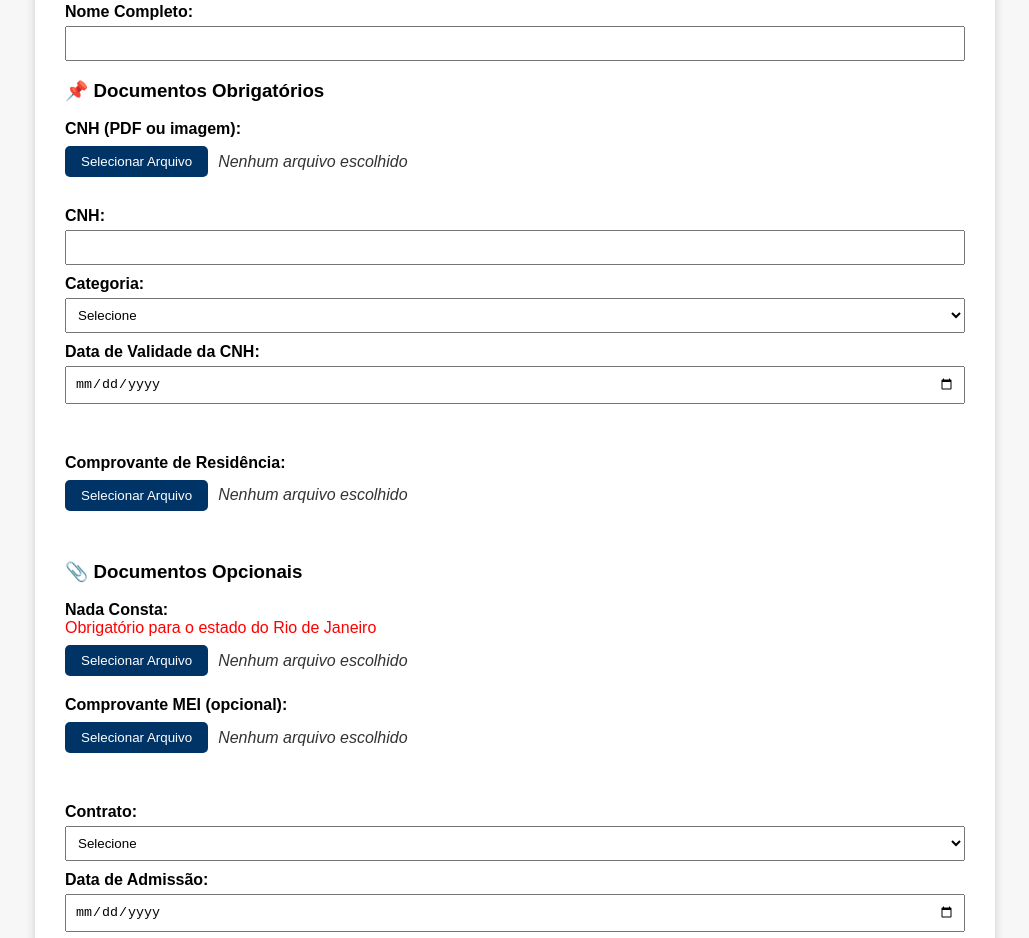
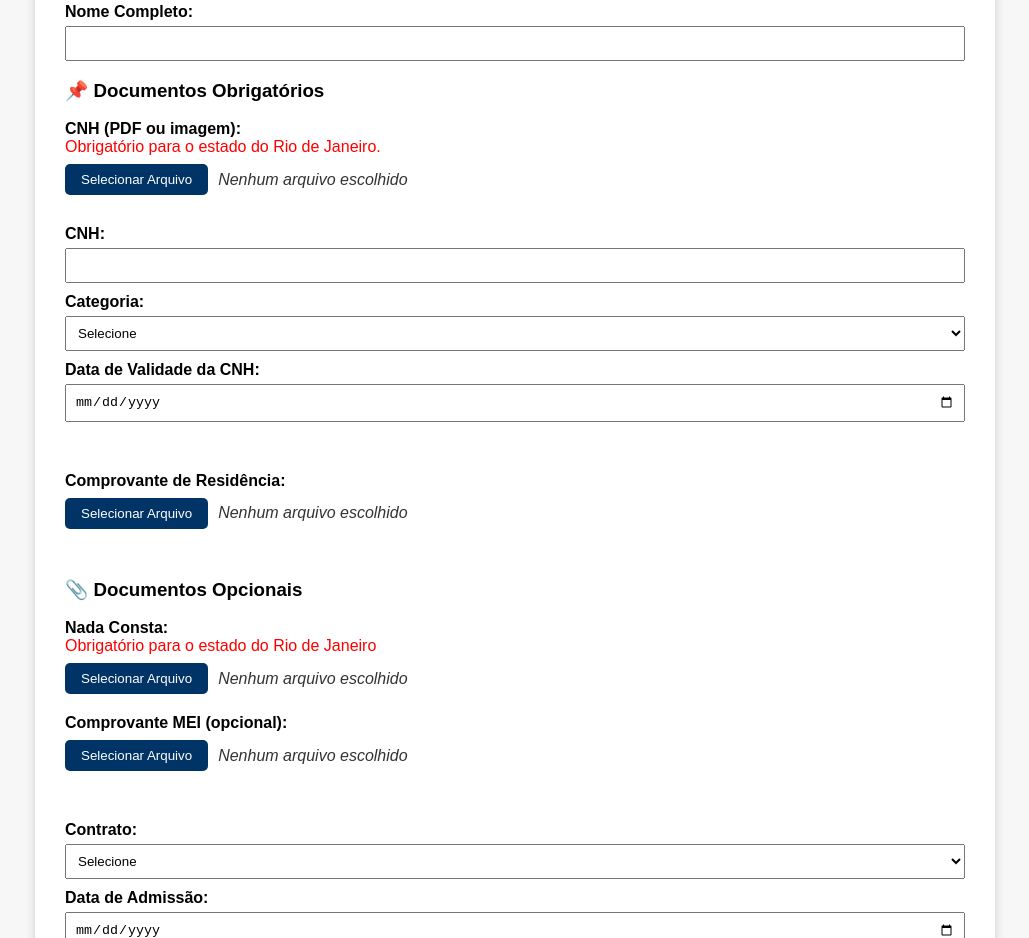
Before and after one commit to GrupoLocar/formulario, a plain HTML site: page formulario-frontend/index.html in a window 1280 px wide. Shown: the part 816-1754 px from the top of the page, without its empty margins (125-1154 px from the left). Drawn offline with Linux system fonts and the light colour scheme.

```diff
--- a/formulario-frontend/index.html
+++ b/formulario-frontend/index.html
@@ -26,7 +26,8 @@
             Pedimos que todos os campos sejam preenchidos com atenção e veracidade. As
             informações fornecidas serão tratadas com total sigilo e utilizadas exclusivamente para fins
             administrativos.
-            <span style="color: red;">Caso não possua todos os dados solicitados, preencha o campo correspondente com zeros.</span>
+            <span style="color: red;">Caso não possua todos os dados solicitados, preencha o campo correspondente com
+                zeros.</span>
         </p>
 
         <p>Contamos com a colaboração de todos!</p>
@@ -46,6 +47,7 @@
             <h3>📌 Documentos Obrigatórios</h3>
 
             <label>CNH (PDF ou imagem):</label>
+            <span style="color: red;">Obrigatório para o estado do Rio de Janeiro.</span>
             <div class="custom-file-upload">
                 <input type="file" id="cnhArquivo" name="cnhArquivo" accept=".pdf,image/*" style="display: none" />
                 <button type="button" onclick="document.getElementById('cnhArquivo').click()">Selecionar
```
Also changed, not shown: formulario-frontend/Formulario.png (added). Lines whose indentation alone changed are shown as unchanged.
